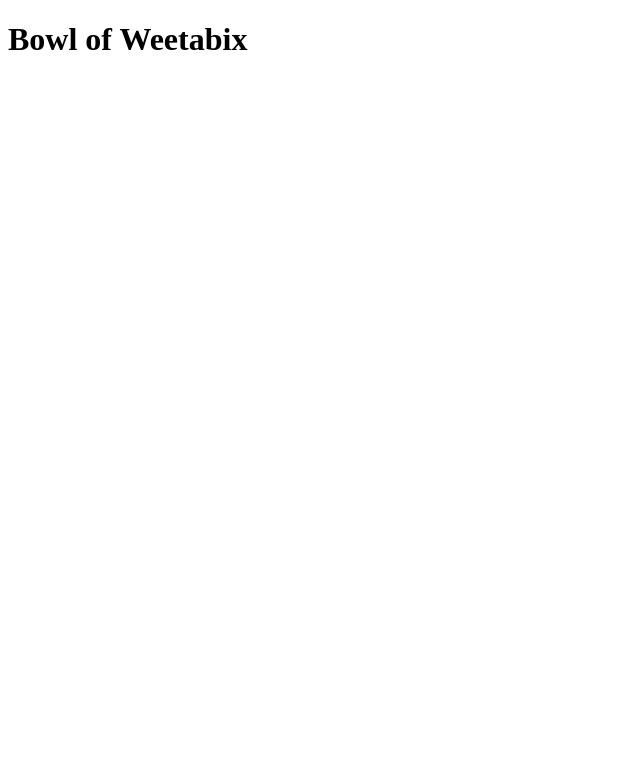
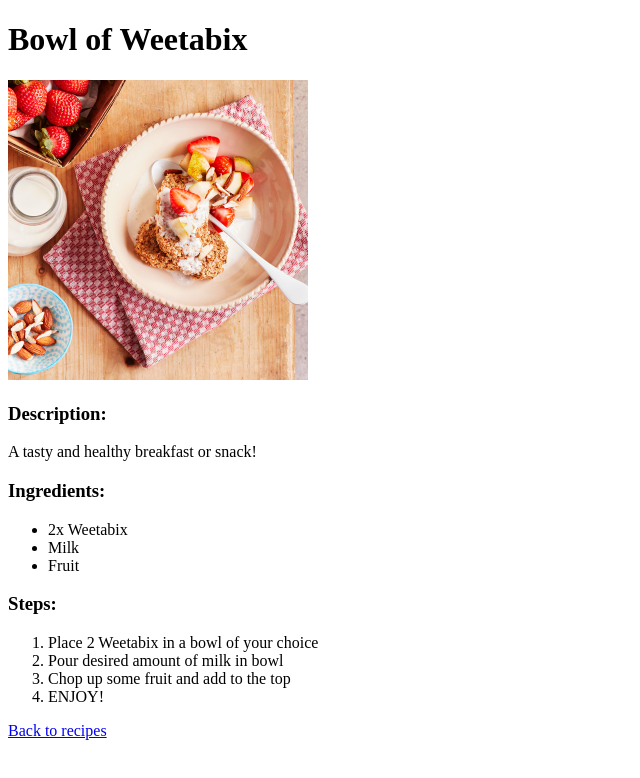
Before and after one commit to connormcadamm/odin-recipes, a plain HTML site: page recipes/weetabix.html in a window 1280 px wide. Shown: the whole page, without its empty margins (0-640 px from the left). Drawn offline with Linux system fonts and the light colour scheme.

Commit message:
Finished Weetabix

```diff
--- a/recipes/weetabix.html
+++ b/recipes/weetabix.html
@@ -9,6 +9,23 @@
 
   <body>
       <h1>Bowl of Weetabix</h1>
+      <img src="../images/weetabix.jpg" alt="bowl of weetabix" width="300">
+      <h3>Description:</h3>
+      <p>A tasty and healthy breakfast or snack!</p>
+      <h3>Ingredients:</h3>
+      <ul>
+        <li>2x Weetabix</li>
+        <li>Milk</li>
+        <li>Fruit</li>
+      </ul>
+      <h3>Steps:</h3>
+      <ol>
+        <li>Place 2 Weetabix in a bowl of your choice</li>
+        <li>Pour desired amount of milk in bowl</li>
+        <li>Chop up some fruit and add to the top</li>
+        <li>ENJOY!</li>
+      </ol>
+      <a href="../index.html">Back to recipes</a>
 
   </body>
 </html>
```
Also changed, not shown: images/weetabix.jpg (added).
